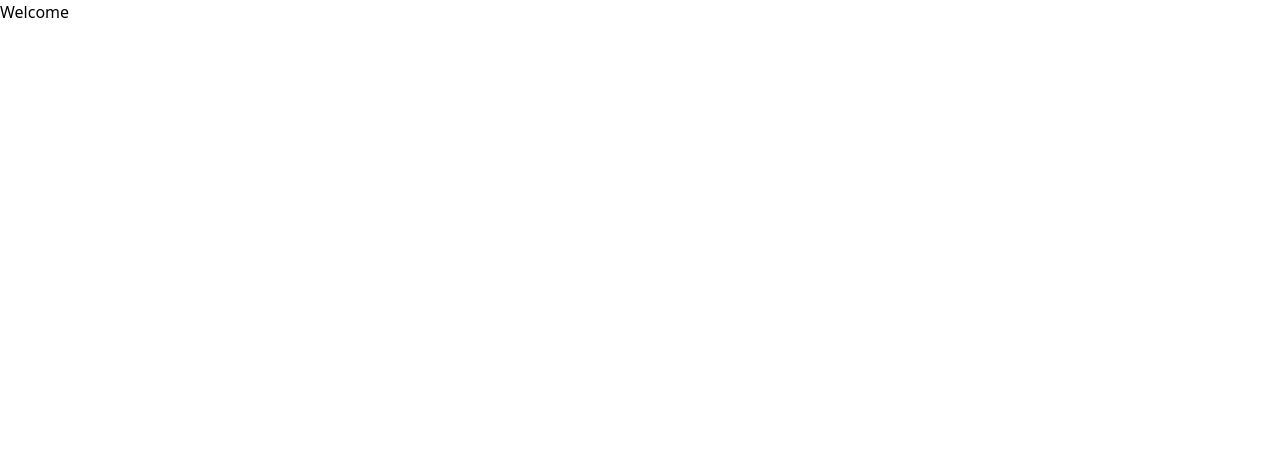
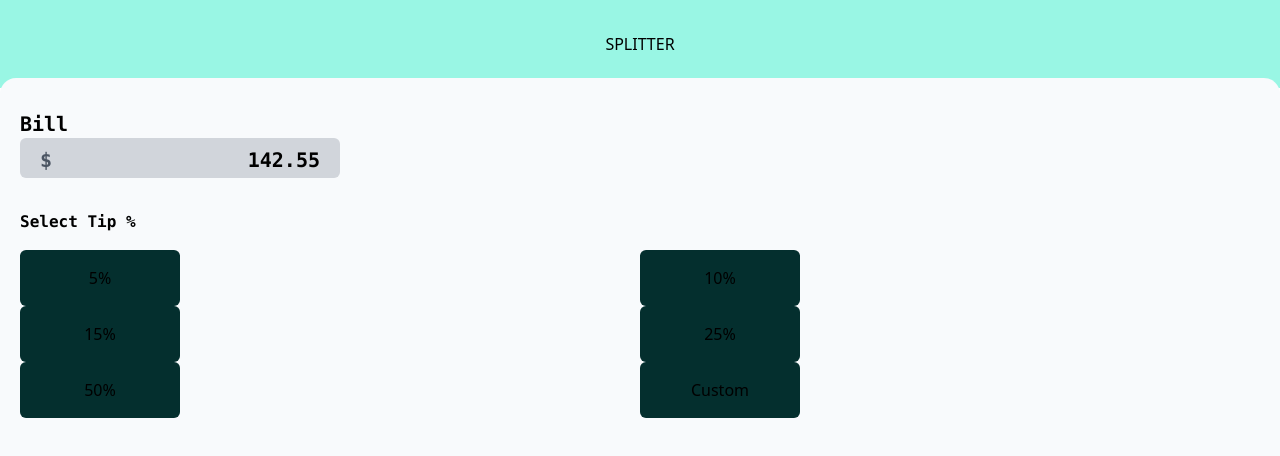
Before and after one commit to BlarQ/Tip-Calculator, a website: page index.html in a window 1280 px wide. Drawn offline with Linux system fonts and the light colour scheme.

Commit message:
fix: added few lines of code

```diff
--- a/index.html
+++ b/index.html
@@ -8,6 +8,77 @@
     <title>Tip Calculator</title>
 </head>
 <body>
-    <h1>Welcome</h1>
+    <div>
+        <h1 class=" bg-teal-200 hidden sm:flex justify-center items-center py-8">SPLITTER</h1><span class=" bg-teal-200 flex justify-center items-center sm:hidden py-7 font-mono font-bold text-4xl">SPLI<BR>TTER</BR></span>
+        <div class="bg-slate-50 min-h-[85vh] rounded-t-2xl mt-[-10px]">
+            <h2 class="pt-8
+                        ml-5
+                        font-mono
+                        font-bold
+                        text-xl"
+            >Bill</h2>
+
+            <div class="bg-gray-300
+            ml-5
+            rounded-md
+            h-10
+            w-80
+            px-5
+            py-2
+            flex
+            justify-between" >
+                <p class="font-mono
+                text-gray-600
+                text-xl
+                font-semibold"
+                >$</p>
+                <P class="font-mono
+                text-black
+                text-xl
+                font-black
+                "
+                >142.55</P>
+            </div>
+
+            <h2 class="px-5
+            mt-8
+            font-mono
+            font-extrabold"
+            >Select Tip %</h2>
+
+            <div class="px-5
+            mt-4
+            grid
+            grid-cols-2
+            gap-y
+            text-center">
+                <section class="bg-teal-950
+                rounded-md
+                w-40
+                py-4"
+                >5%</section>
+                <section class="bg-teal-950
+                rounded-md
+                w-40
+                py-4">10%</section>
+                <section class="bg-teal-950
+                rounded-md
+                w-40
+                py-4">15%</section>
+                <section class="bg-teal-950
+                rounded-md
+                w-40
+                py-4">25%</section>
+                <section class="bg-teal-950
+                rounded-md
+                w-40
+                py-4">50%</section>
+                <section class="bg-teal-950
+                rounded-md
+                w-40
+                py-4">Custom</section>
+            </div>
+        </div>
+    </div>
 </body>
 </html>
```
Also changed, not shown: collins.css.
